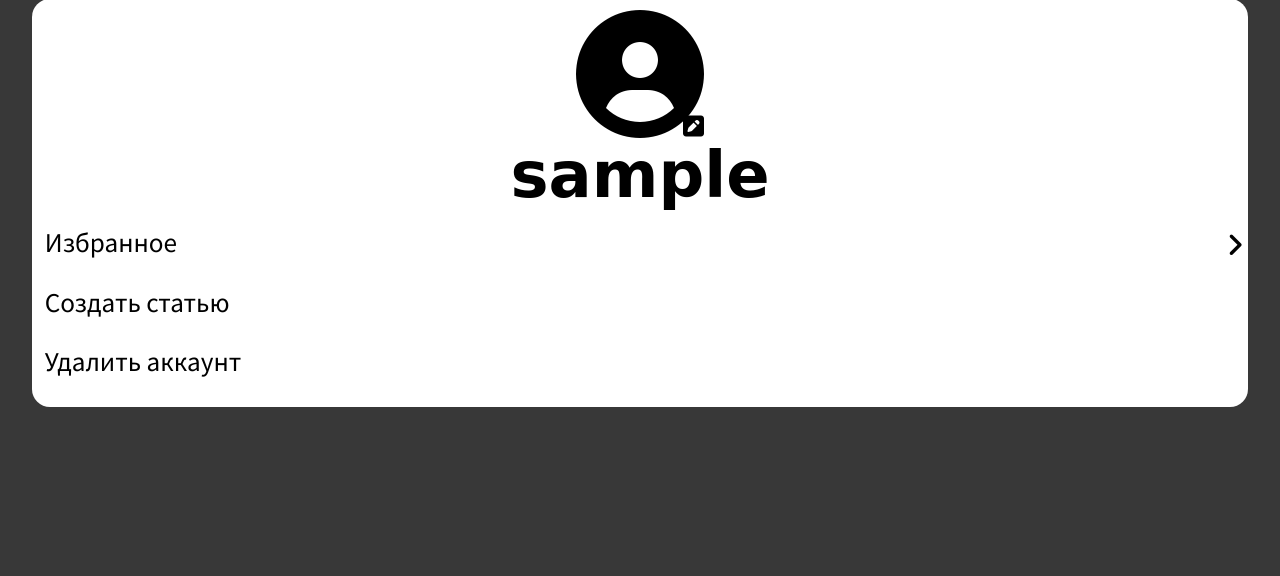
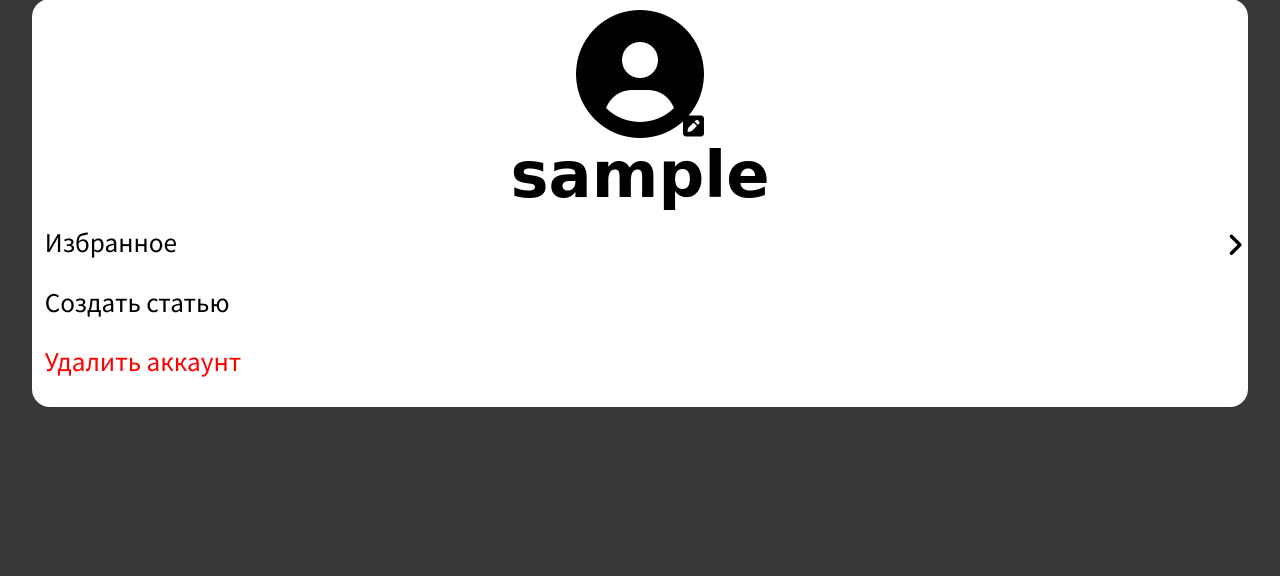
Before and after one commit to metimol/vladalek, a Django app: page /account/ in a window 1280 px wide. Shown: the part 103-679 px from the top of the page. Run offline with Django 4.2, Linux system fonts and the light colour scheme; the visitor is signed in with stand-in values (Sample User, id 1); data comes from the database, SQL or seed files in the repository; data that the repository does not hold is empty; some web fonts are replaced.

Commit message:
доделал удаление аккаунтов

```diff
--- a/vladalek/apps/account/urls.py
+++ b/vladalek/apps/account/urls.py
@@ -10,5 +10,5 @@ urlpatterns = [
 	path('<str:username>/<str:code>/', user_activate, name="activate"),
 	path('password_reset/', password_reset, name="reset"),
 	path('<str:username>/<str:code>/reset/', reset_confirm, name="reset_confirm"),
-	path('<str:username>/delete/', user_delete, name="delete"),
+	path('delete/', user_delete, name="delete"),
 ]
--- a/vladalek/apps/account/views.py
+++ b/vladalek/apps/account/views.py
@@ -168,21 +168,18 @@ def user_about(request):
 
 	return render(request, 'account/about.html', context)
 
-def user_delete(request, username):
+def user_delete(request):
 	if request.user.is_authenticated:
-		if request.user.username==username:
-			user = Profile.objects.get(username = request.user.username)
-			if request.method=="POST":
-				form = DeleteForm(request.POST)
-				if form.is_valid():
-					cd = form.cleaned_data
-					password = cd['password']
-					if check_password(password, user.password):
-						user.delete()
-					else:
-						messages.error(request, 'Неверный пароль')
-		else:
-			return HttpResponseRedirect(reverse('account:login'))
+		user = Profile.objects.get(username = request.user.username)
+		if request.method=="POST":
+			form = DeleteForm(request.POST)
+			if form.is_valid():
+				cd = form.cleaned_data
+				password = cd['password']
+				if check_password(password, user.password):
+					user.delete()
+				else:
+					messages.error(request, 'Неверный пароль')
 	else:
 		return HttpResponseRedirect(reverse('account:login'))
 
--- a/vladalek/static/css/account/about.css
+++ b/vladalek/static/css/account/about.css
@@ -73,13 +73,16 @@
 	font-size: 4rem;
 	margin-bottom: 30px;
 }
-.part {
+.part, .part_red {
 	position: relative;
 	width: 100%;
 	padding: 0.8rem;
 	font-size: 1.7rem;
 	text-align: left;
 	cursor: pointer;
+}
+.part_red {
+	color: red;
 }
 .part i {
 	display: block;
--- a/vladalek/static/css/account/login.css
+++ b/vladalek/static/css/account/login.css
@@ -17,6 +17,7 @@
 	text-align: center;
 	padding-left: 10%;
 	padding-right: 10%;
+	padding-bottom: 1rem;
 }
 .login b {
 	font-family: 'Pacifico', cursive;
--- a/vladalek/templates/account/about.html
+++ b/vladalek/templates/account/about.html
@@ -26,7 +26,7 @@
 			<i class="fa-solid fa-angle-right"></i>
 		</div>
 		<div class="part" onclick="window.location='{% url "blog:create_article" %}';">Создать статью</div>
-		<div class="part" color=red onclick="window.location='{% url "account:delete" user.username %}';">Удалить аккаунт</div>
+		<div class="part_red" onclick="window.location='{% url "account:delete" %}';">Удалить аккаунт</div>
 	</div>
 
 	<div class="edit_avatar">
--- a/vladalek/templates/account/delete.html
+++ b/vladalek/templates/account/delete.html
@@ -24,10 +24,10 @@
 			{% csrf_token %}
 			<div class="user">
 				<input name="password" id="password" type="password" class="form-control" required>
-				<label>Пароль</label>
+				<label>Ваш пароль</label>
 			</div>
 			<div class="next">
-				<input type="submit" id="next" value="Удалить аккаунт"  />
+				<input type="submit" id="next" value="Подтвердить"  />
 			</div>
 		</form>
 	</div>
```
